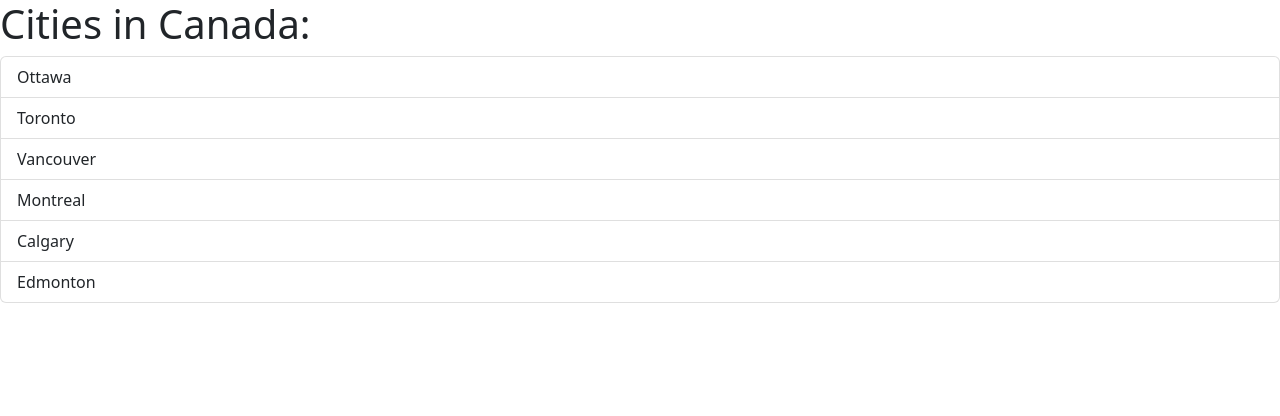
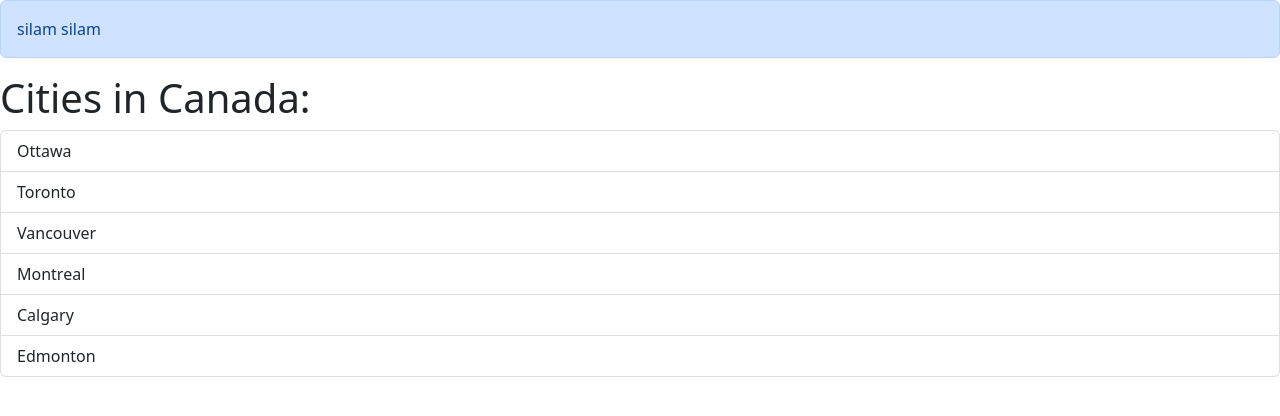
Before and after one commit to payamd/React18, a React (Vite) app: page / in a window 1280 px wide. Shown: the top 416 px of the page. Built offline with nearby package versions, Linux system fonts and the light colour scheme.

Commit message:
alert added to the application

```diff
--- a/src/App.tsx
+++ b/src/App.tsx
@@ -1,3 +1,4 @@
+import Alert from "./components/Alert";
 import ListGroup from "./components/ListGroup";
 
 function App() {
@@ -18,6 +19,7 @@ function App() {
 
   return (
     <div>
+      <Alert message={"silam silam"}></Alert>
       <ListGroup
         items={items}
         heading={heading}
--- /dev/null
+++ b/src/components/Alert.tsx
@@ -0,0 +1,11 @@
+import React from "react";
+
+interface Props {
+  message: string;
+}
+
+const Alert = ({message}) => {
+  return <div className="alert alert-primary">{message}</div>;
+};
+
+export default Alert;
```
